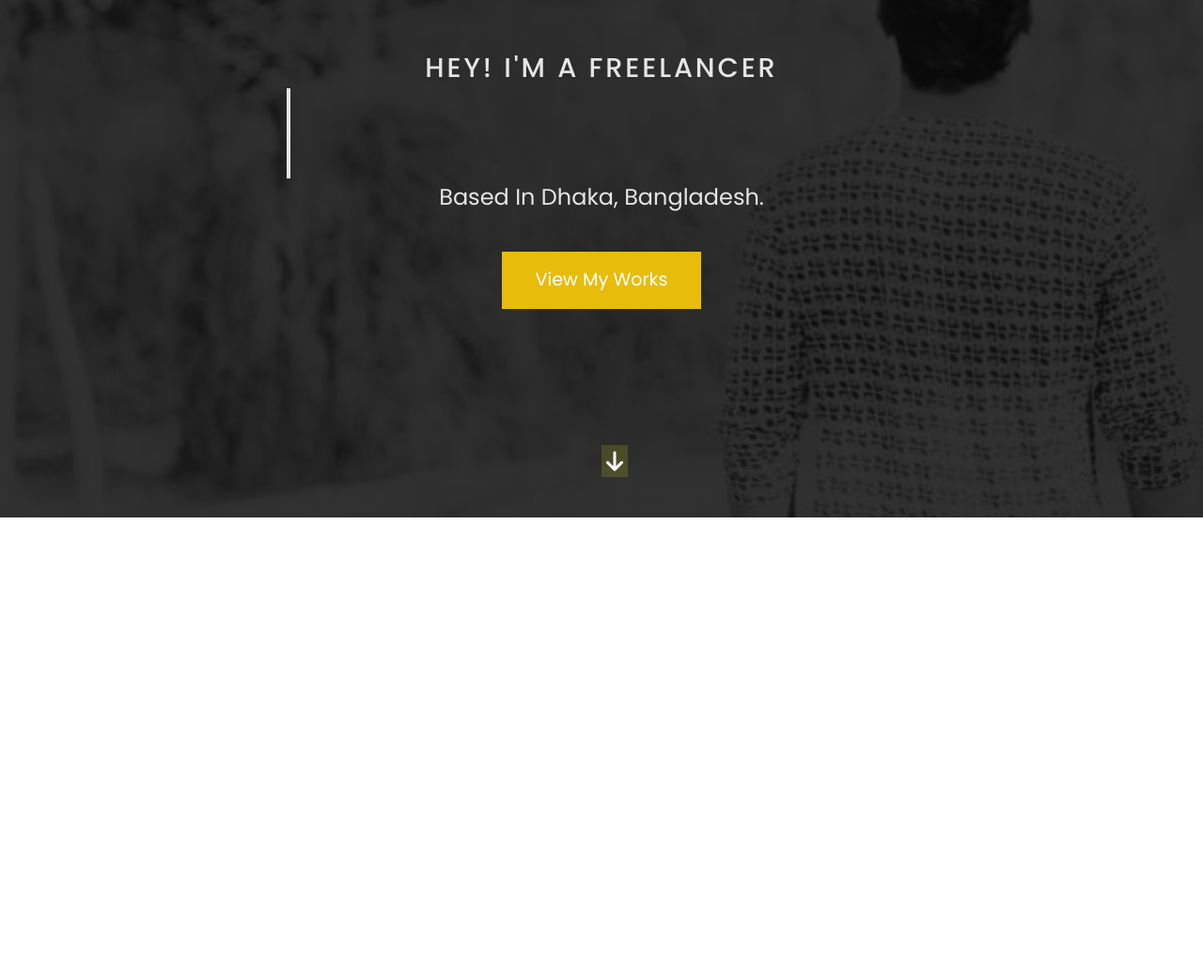
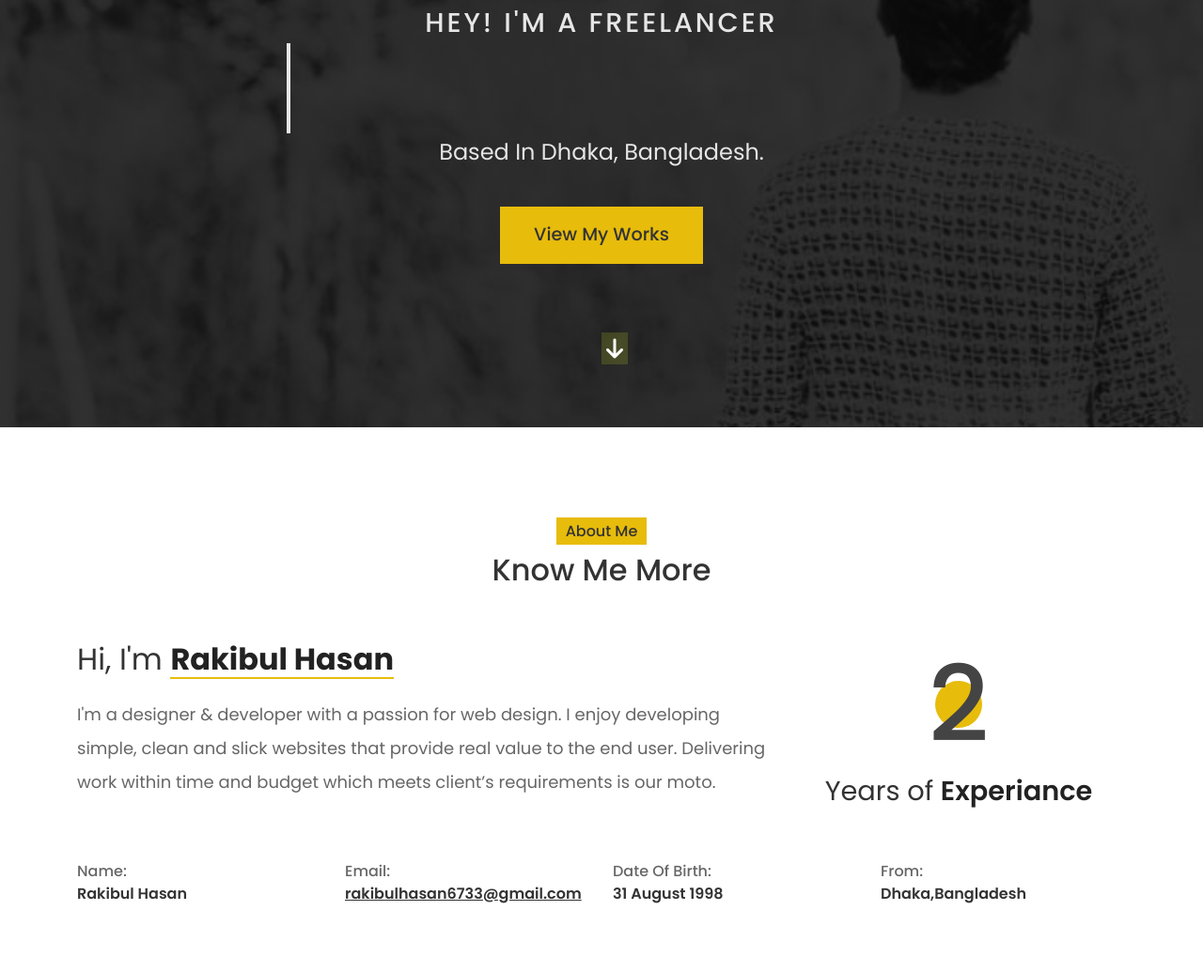
Before and after one commit to Rakibul-github/Portfolio, a plain HTML site: page index.html in a window 1280 px wide. Shown: the part 245-1280 px from the top of the page at 94% size. Before the commit the page ends 800 px from the top, so only its background shows below. Drawn offline with Linux system fonts and the light colour scheme.

Commit message:
Added About Section in Portfolio tempalte

```diff
--- a/assets/css/style.css
+++ b/assets/css/style.css
@@ -195,7 +195,8 @@ header .type-text a{
     margin: 30px;
     padding: 15px 35px;
     background: #E7BC0B;
-    color: #fff;
+    color: #333;
+    font-weight: 500;
     font-size: 1.2rem;
     transition: .5s all;
     border: 1px solid transparent;
@@ -330,3 +331,98 @@ header .type-text i{
     }
 }
 /* ====header section code end====  */
+
+/* ====about section code start====  */
+
+/* about  section title code start  */
+.about .title h3{
+    display: inline-block;
+    background: #E7BC0B;
+    color: #333;
+    padding: 5px 10px;
+    font-size: 1rem;
+}
+.about .title h2{
+    color: #333;
+    font-size: 2rem;
+}
+/* about-content code start  */
+.about .about-content h3{
+    color: #333;
+    font-size: 2rem;
+    font-weight: 400;
+}
+.about .about-content span{
+    display: inline-block;
+    color: #222;
+    font-weight: 700;
+    border-bottom: 2px solid #E7BC0B;
+}
+.about .about-content p{
+    font-size: 18px;
+    color: #666;
+    margin-top: 20px;
+    line-height: 2;
+}
+/* experience code start  */
+.about .experience h2{
+    position: relative;
+    display: flex;
+    justify-content: center;
+    align-items: center;
+    font-size: 7rem;
+    color: #444;
+}
+.about .experience h2::after{
+    position: absolute;
+    content: '';
+    width: 50px;
+    height: 50px;
+    background: #E7BC0B;
+    border-radius: 50%;
+    z-index: -1;
+}
+.about .experience h3{
+    color: #333;
+    font-size: 1.8rem;
+    font-weight: 400;
+    text-align: center;
+}
+.about .experience span{
+    display: inline-block;
+    color: #222;
+    font-weight: 600;
+}
+/* small devices screen ratio code  */
+@media (max-width:991px) {
+    .about .about-content h3{
+        text-align: center;
+    }
+    .about .about-content p{
+        text-align: center;
+    }
+}
+/* about details code start  */
+.about .details span{
+    color: #666;
+    font-size: 1rem;
+    font-weight: 500;
+}
+.about .details p{
+    color: #333;
+    font-size: 1rem;
+    font-weight: 600;
+}
+.about .details a{
+    display: inline-block;
+    overflow: hidden;
+    color: #333;
+    font-size: 1rem;
+    font-weight: 600;
+    text-decoration: underline;
+    transition: .5s all;
+}
+.about .details a:hover{
+    text-decoration: none;
+}
+/* ====about section code end====  */
--- a/index.html
+++ b/index.html
@@ -19,6 +19,7 @@
     <link rel="stylesheet" href="assets/css/style.css">
 </head>
 <body>
+  <!-- navbar section code start  -->
     <section class="nav-inner container-fluid">
         <nav class="navbar navbar-expand-lg">
             <div class="container">
@@ -32,7 +33,7 @@
                     <a class="nav-link active" href="index.html">Home</a>
                   </li>
                   <li class="nav-item">
-                    <a class="nav-link" href="#">About</a>
+                    <a class="nav-link" href="#about">About</a>
                   </li>
                   <li class="nav-item">
                     <a class="nav-link" href="#">Education</a>
@@ -56,13 +57,14 @@
             </div>
           </nav>
     </section>
-
+  <!-- navbar section code end  -->
+  <!-- header section code start  -->
     <header class="py-5">
       <section class="container py-5">
         <div class="row">
           <div class="col-12">
             <div class="header-content py-5">
-              <div class="type-text mt-5 py-5 text-center">
+              <div class="type-text mt-5  text-center">
                 <h2>
                   Hey! I'm a freelancer
                   <span text="Fontend Developer">Fontend Developer</span>
@@ -76,6 +78,63 @@
         </div>
       </section>
     </header>
+  <!-- header section code end  -->
+<!-- about section code start  -->
+<section id="about" class="about py-5">
+  <section class="container">
+    <div class="row">
+      <div class="col-8 offset-2">
+        <div class="title text-center justify-content-center py-5">
+          <h3>About Me</h3>
+          <h2>Know Me More</h2>
+        </div>
+      </div>
+    </div>
+    <div class="row">
+      <div class="col-12 col-md-8">
+        <div class="about-content">
+          <h3>Hi, I'm <span>Rakibul Hasan</span></h3>
+          <p>
+            I'm a designer & developer with a passion for web design. I enjoy developing simple, clean and slick websites that provide real value to the end user. Delivering work within time and budget which meets client’s requirements is our moto.
+          </p>
+        </div>
+      </div>
+      <div class="col-12 col-md-4">
+        <div class="experience">
+          <h2>2</h2>
+          <h3>Years of <span>Experiance</span></h3>
+        </div>
+      </div>
+    </div><!--single row end-->
+    <div class="row pt-5">
+      <div class="col-6 col-lg-3">
+        <div class="details">
+          <span>Name:</span>
+          <p>Rakibul Hasan</p>
+        </div>
+      </div><!--single line end-->
+      <div class="col-6 col-lg-3">
+        <div class="details">
+          <span>Email:</span>
+          <p><a href="mailto:rakibulhasan6733@gmail.com">rakibulhasan6733@gmail.com</a></p>
+        </div>
+      </div><!--single line end-->
+      <div class="col-6 col-lg-3">
+        <div class="details">
+          <span>Date Of Birth:</span>
+          <p>31 August 1998</p>
+        </div>
+      </div><!--single line end-->
+      <div class="col-6 col-lg-3">
+        <div class="details">
+          <span>From:</span>
+          <p>Dhaka,Bangladesh</p>
+        </div>
+      </div><!--single line end-->
+    </div>
+  </section>
+</section>
+<!-- about section code start  -->
 
     <!-- bootstrap js link  -->
     <script src="assets/js/bootstrap.bundle.min.js"></script>
```
